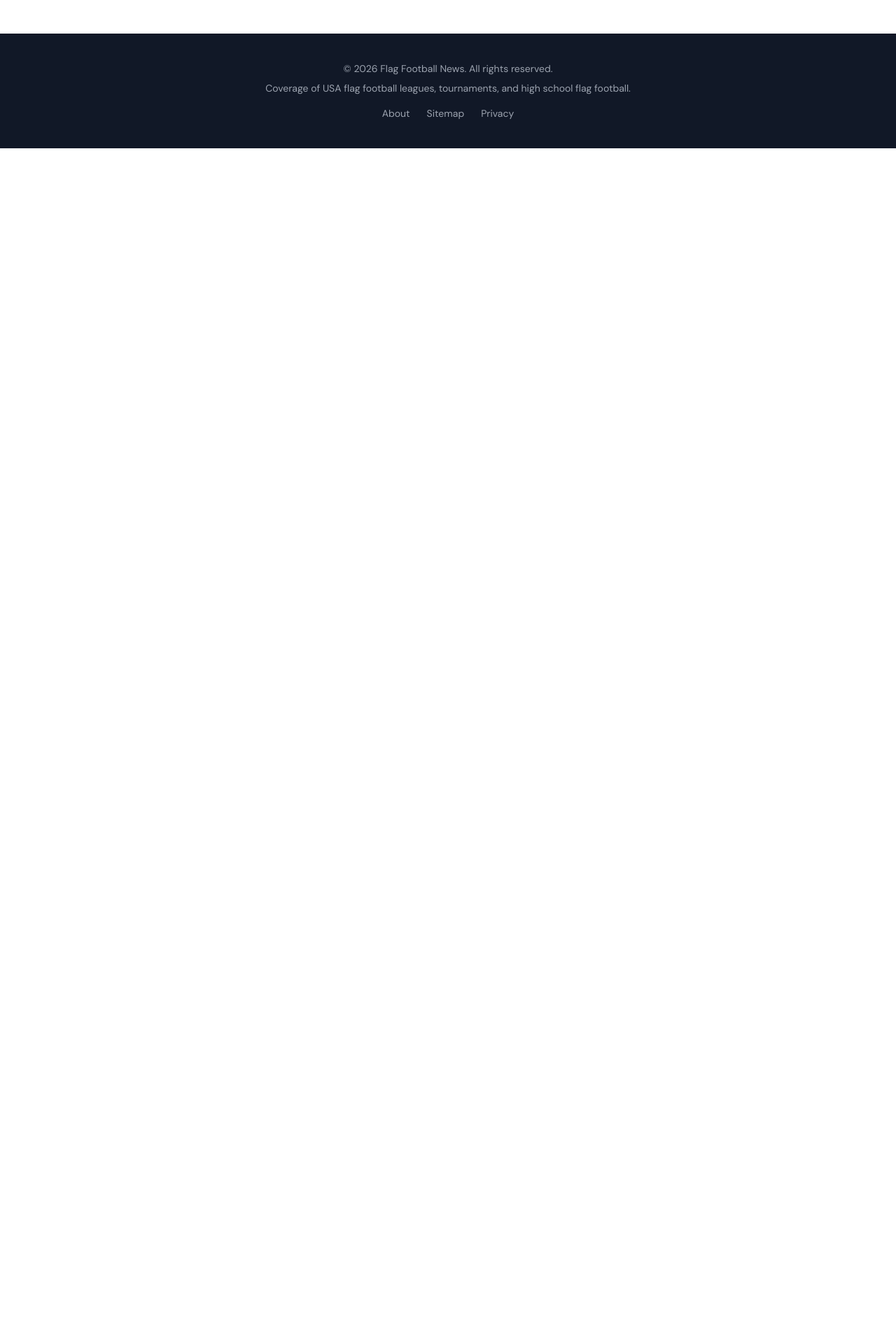
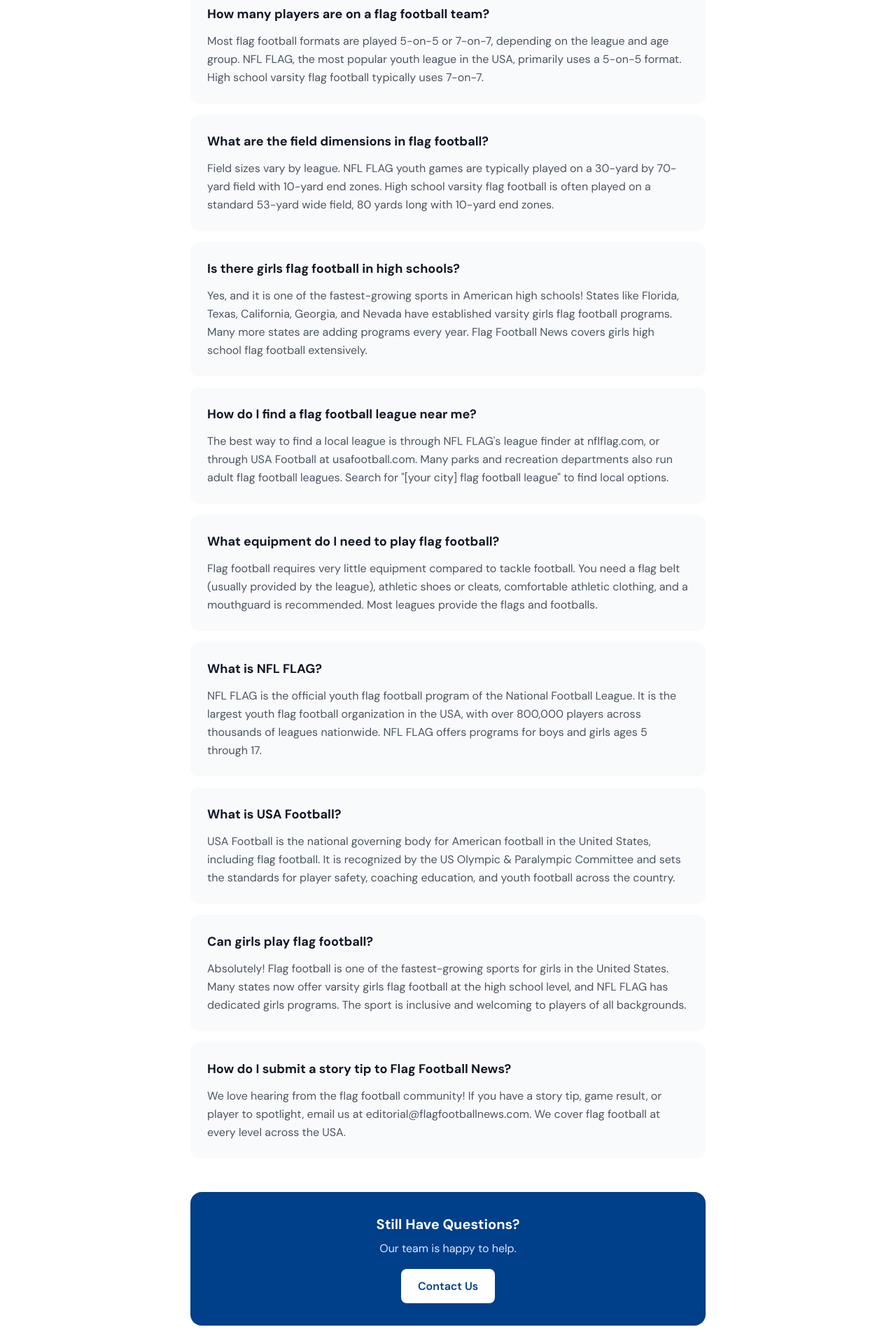
Before and after one commit to nitvij3010/flag-football-news, a Next.js app: page /faq in a window 1280 px wide. Before the commit this address had no page. Shown: the part 880-2797 px from the top of the page at 70% size. Before the commit the page ends 1092 px from the top, so only its background shows below. Built offline with nearby package versions, Linux system fonts and the light colour scheme.

Commit message:
Add FAQ, Contact, About, Privacy, Terms, Editorial pages

```diff
--- /dev/null
+++ b/src/app/faq/page.js
@@ -0,0 +1,110 @@
+export const metadata = {
+  title: 'Flag Football FAQ | Frequently Asked Questions | Flag Football News',
+  description: 'Answers to the most common questions about flag football — rules, leagues, high school programs, and the 2028 Olympics.',
+  alternates: {
+    canonical: 'https://www.flagfootballnews.com/faq',
+  },
+}
+
+const faqs = [
+  {
+    question: 'What is flag football?',
+    answer: 'Flag football is a non-contact version of American football where players wear flags attached to their waist. Instead of tackling, the defensive team stops a play by pulling the ball carrier\'s flag. It is played at all levels — from youth leagues to high school varsity programs to the international stage.',
+  },
+  {
+    question: 'How is flag football different from tackle football?',
+    answer: 'The main difference is that flag football has no tackling, blocking, or physical contact. Players wear flags on a belt around their waist, and defenders must pull a flag to end a play. Flag football uses the same basic rules as tackle football — first downs, touchdowns, and scoring — but is safer and faster-paced.',
+  },
+  {
+    question: 'Is flag football in the 2028 Olympics?',
+    answer: 'Yes! Flag football will make its historic Olympic debut at the Los Angeles 2028 Summer Olympics. This is a massive milestone for the sport and is expected to significantly grow its popularity worldwide, especially in the United States.',
+  },
+  {
+    question: 'How many players are on a flag football team?',
+    answer: 'Most flag football formats are played 5-on-5 or 7-on-7, depending on the league and age group. NFL FLAG, the most popular youth league in the USA, primarily uses a 5-on-5 format. High school varsity flag football typically uses 7-on-7.',
+  },
+  {
+    question: 'What are the field dimensions in flag football?',
+    answer: 'Field sizes vary by league. NFL FLAG youth games are typically played on a 30-yard by 70-yard field with 10-yard end zones. High school varsity flag football is often played on a standard 53-yard wide field, 80 yards long with 10-yard end zones.',
+  },
+  {
+    question: 'Is there girls flag football in high schools?',
+    answer: 'Yes, and it is one of the fastest-growing sports in American high schools! States like Florida, Texas, California, Georgia, and Nevada have established varsity girls flag football programs. Many more states are adding programs every year. Flag Football News covers girls high school flag football extensively.',
+  },
+  {
+    question: 'How do I find a flag football league near me?',
+    answer: 'The best way to find a local league is through NFL FLAG\'s league finder at nflflag.com, or through USA Football at usafootball.com. Many parks and recreation departments also run adult flag football leagues. Search for "[your city] flag football league" to find local options.',
+  },
+  {
+    question: 'What equipment do I need to play flag football?',
+    answer: 'Flag football requires very little equipment compared to tackle football. You need a flag belt (usually provided by the league), athletic shoes or cleats, comfortable athletic clothing, and a mouthguard is recommended. Most leagues provide the flags and footballs.',
+  },
+  {
+    question: 'What is NFL FLAG?',
+    answer: 'NFL FLAG is the official youth flag football program of the National Football League. It is the largest youth flag football organization in the USA, with over 800,000 players across thousands of leagues nationwide. NFL FLAG offers programs for boys and girls ages 5 through 17.',
+  },
+  {
+    question: 'What is USA Football?',
+    answer: 'USA Football is the national governing body for American football in the United States, including flag football. It is recognized by the US Olympic & Paralympic Committee and sets the standards for player safety, coaching education, and youth football across the country.',
+  },
+  {
+    question: 'Can girls play flag football?',
+    answer: 'Absolutely! Flag football is one of the fastest-growing sports for girls in the United States. Many states now offer varsity girls flag football at the high school level, and NFL FLAG has dedicated girls programs. The sport is inclusive and welcoming to players of all backgrounds.',
+  },
+  {
+    question: 'How do I submit a story tip to Flag Football News?',
+    answer: 'We love hearing from the flag football community! If you have a story tip, game result, or player to spotlight, email us at editorial@flagfootballnews.com. We cover flag football at every level across the USA.',
+  },
+]
+
+export default function FAQPage() {
+  const jsonLd = {
+    '@context': 'https://schema.org',
+    '@type': 'FAQPage',
+    mainEntity: faqs.map((faq) => ({
+      '@type': 'Question',
+      name: faq.question,
+      acceptedAnswer: {
+        '@type': 'Answer',
+        text: faq.answer,
+      },
+    })),
+  }
+
+  return (
+    <>
+      <script
+        type="application/ld+json"
+        dangerouslySetInnerHTML={{ __html: JSON.stringify(jsonLd) }}
+      />
+      <div className="max-w-3xl mx-auto px-4 py-12">
+
+        <h1 className="text-4xl font-bold text-gray-900 mb-4">Flag Football FAQ</h1>
+        <p className="text-gray-500 text-lg mb-10">
+          Everything you need to know about flag football — rules, leagues, high school programs, and more.
+        </p>
+
+        <div className="space-y-4">
+          {faqs.map((faq, index) => (
+            <div key={index} className="bg-gray-50 rounded-xl p-6">
+              <h2 className="text-lg font-bold text-gray-900 mb-3">{faq.question}</h2>
+              <p className="text-gray-600 leading-relaxed">{faq.answer}</p>
+            </div>
+          ))}
+        </div>
+
+        <div className="mt-12 bg-[#003F8A] text-white rounded-2xl p-8 text-center">
+          <h2 className="text-xl font-bold mb-2">Still Have Questions?</h2>
+          <p className="text-blue-100 mb-4">Our team is happy to help.</p>
+          <a
+            href="/contact"
+            className="inline-block bg-white text-[#003F8A] px-6 py-3 rounded-lg font-semibold hover:bg-blue-50 transition"
+          >
+            Contact Us
+          </a>
+        </div>
+
+      </div>
+    </>
+  )
+}
--- a/src/app/layout.js
+++ b/src/app/layout.js
@@ -52,10 +52,14 @@
           <div className="max-w-7xl mx-auto px-4 text-center">
             <p className="mb-2">© {new Date().getFullYear()} Flag Football News. All rights reserved.</p>
             <p>Coverage of USA flag football leagues, tournaments, and high school flag football.</p>
-            <div className="mt-4 flex justify-center gap-6">
+            <div className="mt-4 flex flex-wrap justify-center gap-6">
               <a href="/about" className="hover:text-white transition">About</a>
+              <a href="/contact" className="hover:text-white transition">Contact</a>
+              <a href="/editorial" className="hover:text-white transition">Editorial Policy</a>
+              <a href="/faq" className="hover:text-white transition">FAQ</a>
+              <a href="/privacy" className="hover:text-white transition">Privacy Policy</a>
+              <a href="/terms" className="hover:text-white transition">Terms of Service</a>
               <a href="/sitemap.xml" className="hover:text-white transition">Sitemap</a>
-              <a href="/privacy" className="hover:text-white transition">Privacy</a>
             </div>
           </div>
         </footer>
```
